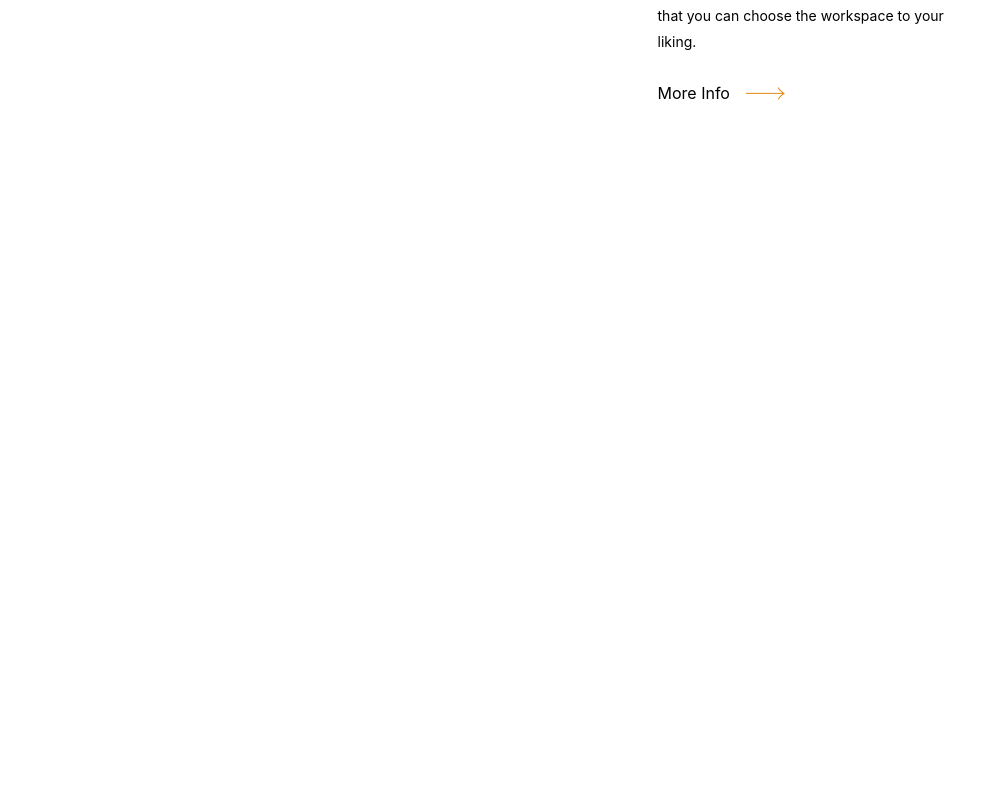
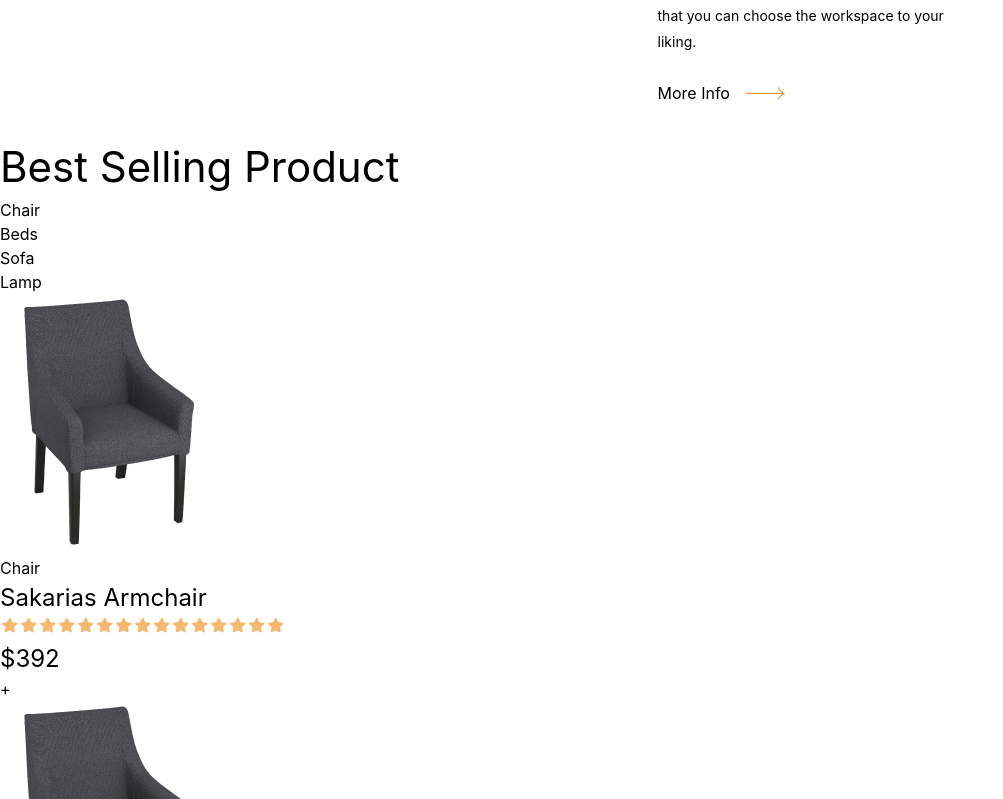
Before and after one commit to hemarle/Furniture, a Next.js app: page / in a window 1280 px wide. Shown: the part 1141-1940 px from the top of the page, without its empty margins (0-1003 px from the left). Before the commit the page ends 1276 px from the top, so only its background shows below. Built offline with nearby package versions, Linux system fonts and the light colour scheme.

Commit message:
Prdouct component created

```diff
--- /dev/null
+++ b/components/Product.js
@@ -0,0 +1,21 @@
+import ProductCard from "./ProductCard";
+
+function Product({ title, options, data }) {
+  return (
+    <div className="product">
+      <h2> {title}</h2>
+
+      <ul className="product__Options">
+        {options.map((option) => (
+          <li className="product__Option"> {option}</li>
+        ))}
+      </ul>
+
+      {data.map((option) => (
+        <ProductCard data={option} />
+      ))}
+    </div>
+  );
+}
+
+export default Product;
--- /dev/null
+++ b/components/ProductCard.js
@@ -0,0 +1,32 @@
+import Image from "next/image";
+
+import starIcon from "../static/images/Star.png";
+function ProductCard(data) {
+  const { image, tag, name, star, price } = data.data;
+  return (
+    <div className="productCard">
+      <Image src={image} />
+      <div className="productCard__Details">
+        <p>{tag}</p>
+        <h4>{name}</h4>
+
+        <div className="stars">
+          {[...Array(star)].map((e, i) => (
+            <Image src={starIcon} />
+          ))}
+        </div>
+
+        <div className="productCard__Cart">
+          <h4>
+            <span>$</span>
+            {price}
+          </h4>
+
+          <div className="cart"> +</div>
+        </div>
+      </div>
+    </div>
+  );
+}
+
+export default ProductCard;
--- a/pages/index.js
+++ b/pages/index.js
@@ -1,8 +1,10 @@
 import About from "../components/About";
 import Hero from "../components/Hero";
+import Product from "../components/Product";
 
 import SearchIcon from "../static/images/Search-icon.png";
 
+import { options, productData } from "../static/js/product";
 export default function Home() {
   const aboutData = [
     {
@@ -35,6 +37,12 @@ minimalistic & modern"
       />
 
       <About title="Why Choosing Us" data={aboutData} />
+
+      <Product
+        title="Best Selling Product"
+        options={options}
+        data={productData}
+      />
     </div>
   );
 }
--- /dev/null
+++ b/static/js/product.js
@@ -0,0 +1,22 @@
+import ChairImage from "../images/Chair.png";
+
+const productData = [
+  {
+    name: "Sakarias Armchair",
+    image: ChairImage,
+    tag: "Chair",
+    star: 15,
+    price: 392,
+  },
+  {
+    name: "Sakarias Armchair",
+    image: ChairImage,
+    tag: "Chair",
+    star: 5,
+    price: 392,
+  },
+];
+
+const options = ["Chair", "Beds", "Sofa", "Lamp"];
+
+export { productData, options };
```
Also changed, not shown: static/images/Chair.png (added), static/images/Star.png (added).
